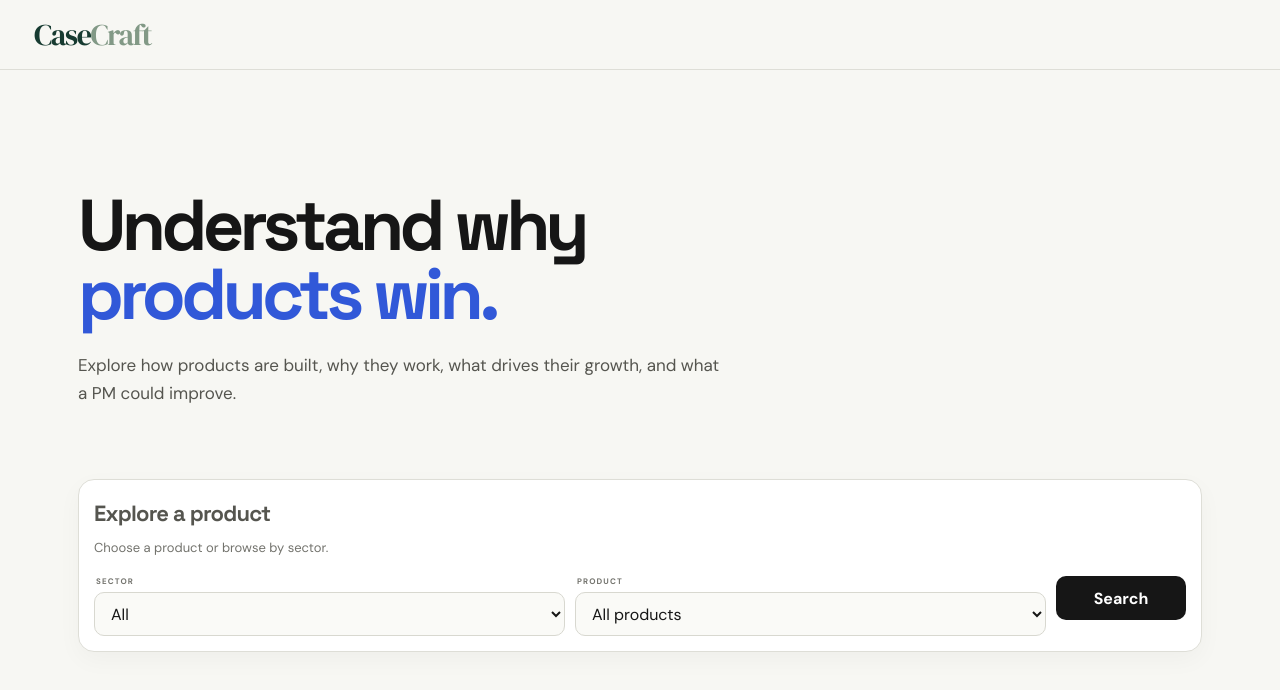
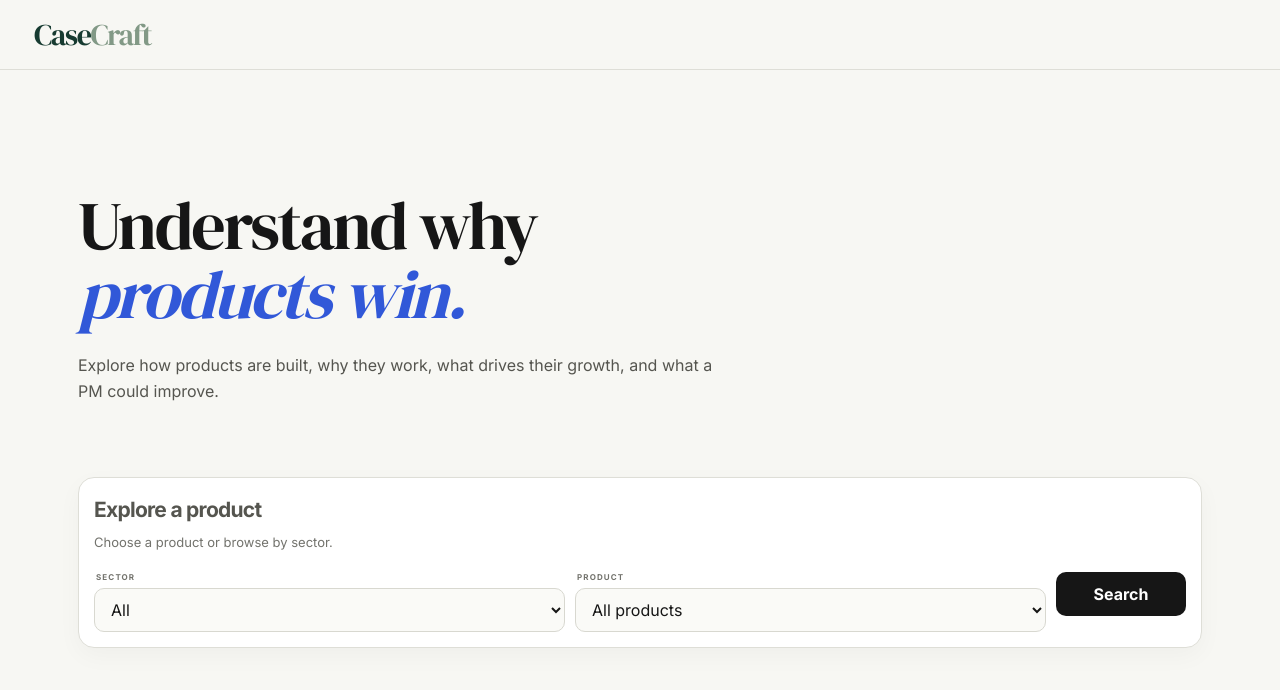
Before and after one commit to richikothari07/Case_craft, a React (Vite) app: page / in a window 1280 px wide. Shown: the top 690 px of the page. Built offline with nearby package versions, Linux system fonts and the light colour scheme.

Commit message:
Add files via upload

```diff
--- a/src/main.jsx
+++ b/src/main.jsx
@@ -8,23 +8,14 @@ function Badge({children, tone=""}){ return <span className={"badge "+tone}>{chi
 
 function displaySector(raw){
   const map={
-    "Quick Commerce":"Quick Commerce","Quick Commerce / Grocery":"Quick Commerce",
-    "E-commerce":"E-commerce & Marketplaces","E-commerce / Grocery":"E-commerce & Marketplaces",
-    "Fashion":"Fashion & Beauty","Beauty":"Fashion & Beauty","Beauty & Lifestyle":"Fashion & Beauty","Beauty / D2C":"Fashion & Beauty","Eyewear":"Fashion & Beauty",
-    "Consumer Electronics":"Consumer Tech",
-    "Kids & Parenting":"E-commerce & Marketplaces","Home & Sleep":"Home & Local Services",
-    "Fintech":"Fintech & Payments","Fintech / B2B SaaS":"Fintech & Payments","B2B Fintech":"Fintech & Payments","Financial Services":"Fintech & Payments",
-    "Fintech / Brokerage":"Investing & Insurance","Wealthtech":"Investing & Insurance","Insurtech":"Investing & Insurance",
-    "Food & Convenience":"Food & Dining","Food & Going Out":"Food & Dining",
-    "Mobility":"Mobility & EV","Mobility / EV":"Mobility & EV",
-    "Travel":"Travel & Hospitality","Travel / Hospitality":"Travel & Hospitality",
-    "Logistics":"Logistics",
+    "Quick Commerce":"Commerce & Retail","Quick Commerce / Grocery":"Commerce & Retail","E-commerce":"Commerce & Retail","E-commerce / Grocery":"Commerce & Retail","Fashion":"Commerce & Retail","Consumer Electronics":"Commerce & Retail","Beauty":"Commerce & Retail","Beauty & Lifestyle":"Commerce & Retail","Beauty / D2C":"Commerce & Retail","Eyewear":"Commerce & Retail","Kids & Parenting":"Commerce & Retail","Home & Sleep":"Commerce & Retail",
+    "Fintech":"Fintech & Financial Services","Fintech / Brokerage":"Fintech & Financial Services","Fintech / B2B SaaS":"Fintech & Financial Services","B2B Fintech":"Fintech & Financial Services","Wealthtech":"Fintech & Financial Services","Insurtech":"Fintech & Financial Services","Financial Services":"Fintech & Financial Services",
+    "Food & Convenience":"Food & Convenience","Food & Going Out":"Food & Convenience",
+    "Mobility":"Mobility, Travel & Logistics","Mobility / EV":"Mobility, Travel & Logistics","Travel":"Mobility, Travel & Logistics","Travel / Hospitality":"Mobility, Travel & Logistics","Logistics":"Mobility, Travel & Logistics",
     "Healthtech":"Health & Wellness","Health / Fitness":"Health & Wellness",
-    "Developer SaaS":"SaaS & Developer Tools","SaaS":"SaaS & Developer Tools",
-    "B2B Marketplace":"B2B Marketplaces",
-    "Edtech":"Education",
-    "Entertainment":"Media & Entertainment","Media & Entertainment":"Media & Entertainment",
-    "Real Estate":"Home & Local Services","Home Services":"Home & Local Services"
+    "Developer SaaS":"Software & B2B","SaaS":"Software & B2B","B2B Marketplace":"Software & B2B",
+    "Edtech":"Education","Entertainment":"Media & Entertainment","Media & Entertainment":"Media & Entertainment",
+    "Real Estate":"Consumer, Home & Lifestyle","Home Services":"Consumer, Home & Lifestyle"
   };
   return map[raw]||raw;
 }
@@ -35,22 +26,15 @@ function App(){
   const [selectedProduct,setSelectedProduct]=useState("All products");
   const [showResults,setShowResults]=useState(false);
   const sectorGroups={
-    "Quick Commerce":["Quick Commerce","Quick Commerce / Grocery"],
-    "E-commerce & Marketplaces":["E-commerce","E-commerce / Grocery","Kids & Parenting"],
-    "Fashion & Beauty":["Fashion","Beauty","Beauty & Lifestyle","Beauty / D2C","Eyewear"],
-    "Consumer Tech":["Consumer Electronics"],
-    "Fintech & Payments":["Fintech","Fintech / B2B SaaS","B2B Fintech","Financial Services"],
-    "Investing & Insurance":["Fintech / Brokerage","Wealthtech","Insurtech"],
-    "Food & Dining":["Food & Convenience","Food & Going Out"],
-    "Mobility & EV":["Mobility","Mobility / EV"],
-    "Travel & Hospitality":["Travel","Travel / Hospitality"],
-    "Logistics":["Logistics"],
+    "Commerce & Retail":["Quick Commerce","Quick Commerce / Grocery","E-commerce","E-commerce / Grocery","Fashion","Consumer Electronics","Beauty","Beauty & Lifestyle","Beauty / D2C","Eyewear","Kids & Parenting","Home & Sleep"],
+    "Fintech & Financial Services":["Fintech","Fintech / Brokerage","Fintech / B2B SaaS","B2B Fintech","Wealthtech","Insurtech","Financial Services"],
+    "Food & Convenience":["Food & Convenience","Food & Going Out"],
+    "Mobility, Travel & Logistics":["Mobility","Mobility / EV","Travel","Travel / Hospitality","Logistics"],
     "Health & Wellness":["Healthtech","Health / Fitness"],
-    "SaaS & Developer Tools":["Developer SaaS","SaaS"],
-    "B2B Marketplaces":["B2B Marketplace"],
+    "Software & B2B":["Developer SaaS","SaaS","B2B Marketplace"],
     "Education":["Edtech"],
     "Media & Entertainment":["Entertainment","Media & Entertainment"],
-    "Home & Local Services":["Real Estate","Home Services","Home & Sleep"]
+    "Consumer, Home & Lifestyle":["Real Estate","Home Services"]
   };
   const sectors=["All",...Object.keys(sectorGroups)];
   const filtered=useMemo(()=>{
@@ -59,35 +43,8 @@ function App(){
     return CASES.filter(c=>members.includes(c.sector));
   },[sector]);
 
-  React.useEffect(() => {
-    const handlePopState = () => {
-      setSelected(null);
-      setShowResults(false);
-      setSelectedProduct("All products");
-    };
-    window.addEventListener("popstate", handlePopState);
-    return () => window.removeEventListener("popstate", handlePopState);
-  }, []);
-
-  const openCase = (c) => {
-    window.history.pushState({ case: c.name }, "", `#case-${encodeURIComponent(c.name.toLowerCase())}`);
-    setSelected(c);
-    setShowResults(true);
-    window.scrollTo({ top: 0, behavior: "smooth" });
-  };
-
-  const goHome = () => {
-    if (window.location.hash) {
-      window.history.back();
-    } else {
-      setSelected(null);
-      setShowResults(false);
-      setSelectedProduct("All products");
-    }
-  };
-
   if(selected){
-    return <CaseView c={selected} back={goHome} />;
+    return <CaseView c={selected} back={()=>setSelected(null)} />;
   }
 
   return <div>
@@ -116,7 +73,7 @@ function App(){
             setShowResults(true);
             if(selectedProduct !== "All products"){
               const found=CASES.find(c=>c.name===selectedProduct);
-              if(found)openCase(found);
+              if(found)setSelected(found);
             }
           }}>Search</button>
         </div>
@@ -128,7 +85,7 @@ function App(){
           <span className="muted">Select a case study to explore</span>
         </div>
         <div className="grid">
-          {filtered.map((c,i)=><article className="card" key={c.name} onClick={()=>openCase(c)}>
+          {filtered.map((c,i)=><article className="card" key={c.name} onClick={()=>setSelected(c)}>
             <div className="cardTop"><Badge>{String(i+1).padStart(2,"0")}</Badge><span className="sector">{displaySector(c.sector)}</span></div>
             <h3>{c.name}</h3>
             <p className="tagline">{c.tag}</p>
--- a/src/styles.css
+++ b/src/styles.css
@@ -1,9 +1,9 @@
-@import url('https://fonts.googleapis.com/css2?family=DM+Sans:wght@400;500;600;700&family=DM+Serif+Display&family=Space+Grotesk:wght@500;600;700&display=swap');
+@import url('https://fonts.googleapis.com/css2?family=DM+Sans:wght@400;500;600;700&family=DM+Serif+Display&family=Inter:wght@400;500;600;700&display=swap');
 
 :root{--bg:#f7f7f3;--paper:#fff;--ink:#161616;--muted:#73736d;--line:#deded7;--accent:#3158d8;--soft:#eef2ff;--max:1180px}
 *{box-sizing:border-box}
 html{scroll-behavior:smooth}
-body{margin:0;background:var(--bg);color:var(--ink);font-family:"DM Sans",Arial,sans-serif;-webkit-font-smoothing:antialiased}
+body{margin:0;background:var(--bg);color:var(--ink);font-family:"Inter",Arial,sans-serif;-webkit-font-smoothing:antialiased}
 button,input,select{font:inherit}
 button,select{cursor:pointer}
 
@@ -17,11 +17,11 @@ button,select{cursor:pointer}
 .hero{display:grid;grid-template-columns:minmax(0,1fr) 220px;gap:70px;align-items:end;padding:26px 0 72px}
 .badge{display:inline-flex;align-items:center;border:1px solid #d4d4cc;border-radius:999px;padding:6px 10px;font-size:9px;line-height:1;letter-spacing:.12em;font-weight:800;color:#60605a;background:#fff;white-space:nowrap}
 .badge.light{background:#f2f2ed;border-color:#e2e2da;color:#686861}
-.hero h1,.caseHeader h1{font-family:"Space Grotesk",sans-serif;font-weight:700;font-size:72px;line-height:.96;letter-spacing:-.065em;margin:19px 0 22px;max-width:800px}
-.hero h1 em{font-style:normal;color:var(--accent)}
-.heroCopy{font-size:17px;line-height:1.65;max-width:650px;color:#55554f;margin:0}
+.hero h1,.caseHeader h1{font-family:"DM Serif Display",Georgia,serif;font-weight:400;font-size:68px;line-height:1.02;letter-spacing:-.035em;margin:19px 0 22px;max-width:800px}
+.hero h1 em{font-style:italic;color:var(--accent)}
+.heroCopy{font-size:16px;line-height:1.65;max-width:650px;color:#55554f;margin:0}
 .heroStat{border-left:1px solid var(--line);padding:6px 0 8px 30px}
-.heroStat strong{display:block;font-family:"Space Grotesk",sans-serif;font-size:60px;line-height:1;letter-spacing:-.06em}
+.heroStat strong{display:block;font-family:"DM Serif Display",Georgia,serif;font-size:54px;line-height:1;letter-spacing:-.06em}
 .heroStat span{display:block;font-weight:700;margin-top:7px}
 .heroStat small{display:block;color:var(--muted);font-size:11px;line-height:1.5;margin-top:10px}
 
@@ -35,13 +35,13 @@ button,select{cursor:pointer}
 
 .sectionHead{display:flex;align-items:end;justify-content:space-between;margin:58px 0 20px}
 .eyebrow{font-size:9px;letter-spacing:.15em;font-weight:800;color:var(--muted)}
-h2{font-family:"Space Grotesk",sans-serif;font-size:30px;line-height:1.1;margin:8px 0 0;letter-spacing:-.04em}
+h2{font-family:"Inter",Arial,sans-serif;font-weight:700;font-size:28px;line-height:1.1;margin:8px 0 0;letter-spacing:-.04em}
 .grid{display:grid;grid-template-columns:repeat(3,minmax(0,1fr));gap:12px}
 .card{position:relative;background:var(--paper);border:1px solid var(--line);border-radius:16px;padding:22px;min-height:292px;display:flex;flex-direction:column;cursor:pointer;transition:transform .18s ease,box-shadow .18s ease,border-color .18s ease;overflow:hidden}
 .card:hover{transform:translateY(-3px);box-shadow:0 16px 34px rgba(20,20,18,.07);border-color:#c9c9c1}
 .cardTop{display:flex;justify-content:space-between;align-items:center;gap:12px}
 .sector{font-size:10px;color:var(--muted);text-align:right}
-.card h3{font-family:"Space Grotesk",sans-serif;font-size:28px;line-height:1.05;margin:34px 0 6px;letter-spacing:-.045em}
+.card h3{font-family:"DM Serif Display",Georgia,serif;font-weight:400;font-size:30px;line-height:1.05;margin:34px 0 6px;letter-spacing:-.045em}
 .tagline{margin:0 0 13px!important;font-size:11px!important;color:var(--accent)!important;font-weight:700!important}
 .card p:not(.tagline){color:#595953;line-height:1.55;font-size:13px;margin:0}
 .cardFoot{display:flex;justify-content:space-between;align-items:center;border-top:1px solid var(--line);margin-top:auto;padding-top:14px;font-size:11px;font-weight:700}
@@ -49,32 +49,32 @@ h2{font-family:"Space Grotesk",sans-serif;font-size:30px;line-height:1.1;margin:
 
 .caseShell{max-width:980px;margin:0 auto;padding:68px 28px 100px}
 .caseHeader{padding-bottom:54px;border-bottom:1px solid var(--line)}
-.caseHeader h1{font-size:78px;margin:18px 0 15px}
-.caseTag{font-size:18px;line-height:1.6;color:#55554f;max-width:790px;margin:0}
+.caseHeader h1{font-size:72px;margin:18px 0 15px}
+.caseTag{font-size:17px;line-height:1.6;color:#55554f;max-width:790px;margin:0}
 .factsRow{display:grid;grid-template-columns:repeat(3,1fr);gap:10px;margin-top:34px}
 .fact{background:#fff;border:1px solid var(--line);border-radius:12px;padding:15px;font-size:12px;line-height:1.5}.fact span{display:block;color:var(--accent);font-size:8px;letter-spacing:.12em;font-weight:800;margin-bottom:7px}
 .caseSection{padding:56px 0;border-bottom:1px solid var(--line)}
-.sectionTitle{font-family:"Space Grotesk",sans-serif;font-weight:700;font-size:13px;letter-spacing:-.01em;margin-bottom:23px}
+.sectionTitle{font-family:"Inter",Arial,sans-serif;font-weight:700;font-size:13px;letter-spacing:-.01em;margin-bottom:23px}
 .proposition{background:var(--ink);color:#fff;border-radius:16px;padding:28px 30px;font-size:21px;line-height:1.5}
 .proposition strong{font-weight:600}
 .twoCol{display:grid;grid-template-columns:1fr 1fr;gap:50px;margin-top:32px}
 h4{font-size:13px;margin:0 0 9px;font-weight:700}p{line-height:1.65;margin:0;color:#55554f;font-size:14px}ul{padding-left:18px;margin:8px 0}li{margin:8px 0;color:#55554f;font-size:14px;line-height:1.5}
 .analysisBox,.metricTree,.evidenceNote{margin-top:23px;border:1px solid var(--line);background:#fafaf7;border-radius:13px;padding:17px 19px}.analysisBox>span,.metricTree>span,.evidenceNote b{font-size:8px;letter-spacing:.13em;color:var(--accent);font-weight:800}.analysisBox p,.metricTree p,.evidenceNote{margin-top:8px;color:#45453f;font-size:12px;line-height:1.6}
-.moatGrid{display:grid;grid-template-columns:repeat(2,1fr);gap:10px}.moat{border:1px solid var(--line);background:#fff;border-radius:13px;padding:19px;display:flex;gap:14px}.moat>span{font-family:"Space Grotesk";font-size:11px;color:var(--accent);font-weight:700}.moat p{color:var(--ink);font-size:13px}
-.teardown{border-top:1px solid var(--line)}.tear{display:grid;grid-template-columns:190px 1fr;gap:30px;padding:20px 0;border-bottom:1px solid var(--line)}.tear h4{font-size:13px}.tear p{font-size:14px;color:#383834}.tearQuestion{display:block;color:#88887f;font-size:10px;line-height:1.45;margin-top:6px}.tearMetric{margin-top:13px;padding-top:10px;border-top:1px dashed var(--line);font-size:11px;color:#383834}.tearMetric span{margin-right:8px;font-size:8px;letter-spacing:.12em;color:var(--accent);font-weight:800}
-.loopGrid{display:grid;grid-template-columns:repeat(3,1fr);gap:10px}.loop{background:#fff;border:1px solid var(--line);border-radius:13px;padding:19px}.loop>span,.improveGrid span{font-size:8px;letter-spacing:.12em;color:var(--accent);font-weight:800}.loop h4{font-family:"Space Grotesk";font-size:16px;margin:11px 0 8px}.loop p{font-size:12px}
-.metrics{display:grid;gap:9px}.metric{display:grid;grid-template-columns:1.2fr 1fr;gap:28px;padding:19px;background:#fff;border:1px solid var(--line);border-radius:12px}.metricType{font-size:8px;text-transform:uppercase;letter-spacing:.12em;color:var(--accent);font-weight:800}.metric h4{font-family:"Space Grotesk";font-size:15px;margin-top:6px}.metric p{font-size:12px}.metricTree{background:var(--ink);color:#fff;border-color:var(--ink)}.metricTree p{color:#e7e7e2}.metricTree span{color:#aabaff}
-.tradeoffGrid{display:grid;grid-template-columns:repeat(3,1fr);gap:10px}.tradeoff{background:#fff;border:1px solid var(--line);border-radius:13px;padding:19px;display:flex;gap:12px}.tradeoff>span{font-family:"Space Grotesk";color:var(--accent);font-weight:700}.tradeoff p{font-size:12px;color:#3f3f3a}
-.improvements{display:grid;gap:9px}.improve{padding:21px;background:#fff;border:1px solid var(--line);border-radius:13px}.improveHead{display:flex;justify-content:space-between;gap:15px;align-items:center}.improve h4{font-family:"Space Grotesk";font-size:16px}.improveGrid{display:grid;grid-template-columns:1.6fr 1fr 1fr;gap:18px;margin-top:15px}.improveGrid>div{padding-top:11px;border-top:1px solid var(--line)}.improveGrid p{font-size:11px;margin-top:6px}
-.questions{display:grid;grid-template-columns:1fr 1fr;gap:9px}.questions>div{display:flex;gap:14px;padding:19px;background:#fff;border:1px solid var(--line);border-radius:12px}.questions span{font-family:"Space Grotesk";color:var(--accent);font-weight:700;font-size:11px}.questions p{color:var(--ink);font-weight:600;font-size:12px;line-height:1.5}
+.moatGrid{display:grid;grid-template-columns:repeat(2,1fr);gap:10px}.moat{border:1px solid var(--line);background:#fff;border-radius:13px;padding:19px;display:flex;gap:14px}.moat>span{font-family:"Inter",Arial,sans-serif;font-size:11px;color:var(--accent);font-weight:700}.moat p{color:var(--ink);font-size:13px}
+.teardown{border-top:1px solid var(--line)}.tear{display:grid;grid-template-columns:190px 1fr;gap:30px;padding:20px 0;border-bottom:1px solid var(--line)}.tear h4{font-size:14px;font-weight:700}.tear p{font-size:14px;color:#383834}.tearQuestion{display:block;color:#88887f;font-size:10px;line-height:1.45;margin-top:6px}.tearMetric{margin-top:13px;padding-top:10px;border-top:1px dashed var(--line);font-size:11px;color:#383834}.tearMetric span{margin-right:8px;font-size:8px;letter-spacing:.12em;color:var(--accent);font-weight:800}
+.loopGrid{display:grid;grid-template-columns:repeat(3,1fr);gap:10px}.loop{background:#fff;border:1px solid var(--line);border-radius:13px;padding:19px}.loop>span,.improveGrid span{font-size:8px;letter-spacing:.12em;color:var(--accent);font-weight:800}.loop h4{font-family:"Inter",Arial,sans-serif;font-weight:700;font-size:16px;margin:11px 0 8px}.loop p{font-size:12px}
+.metrics{display:grid;gap:9px}.metric{display:grid;grid-template-columns:1.2fr 1fr;gap:28px;padding:19px;background:#fff;border:1px solid var(--line);border-radius:12px}.metricType{font-size:8px;text-transform:uppercase;letter-spacing:.12em;color:var(--accent);font-weight:800}.metric h4{font-family:"Inter",Arial,sans-serif;font-weight:700;font-size:15px;margin-top:6px}.metric p{font-size:12px}.metricTree{background:var(--ink);color:#fff;border-color:var(--ink)}.metricTree p{color:#e7e7e2}.metricTree span{color:#aabaff}
+.tradeoffGrid{display:grid;grid-template-columns:repeat(3,1fr);gap:10px}.tradeoff{background:#fff;border:1px solid var(--line);border-radius:13px;padding:19px;display:flex;gap:12px}.tradeoff>span{font-family:"Inter",Arial,sans-serif;color:var(--accent);font-weight:700}.tradeoff p{font-size:12px;color:#3f3f3a}
+.improvements{display:grid;gap:9px}.improve{padding:21px;background:#fff;border:1px solid var(--line);border-radius:13px}.improveHead{display:flex;justify-content:space-between;gap:15px;align-items:center}.improve h4{font-family:"Inter",Arial,sans-serif;font-weight:700;font-size:16px}.improveGrid{display:grid;grid-template-columns:1.6fr 1fr 1fr;gap:18px;margin-top:15px}.improveGrid>div{padding-top:11px;border-top:1px solid var(--line)}.improveGrid p{font-size:11px;margin-top:6px}
+.questions{display:grid;grid-template-columns:1fr 1fr;gap:9px}.questions>div{display:flex;gap:14px;padding:19px;background:#fff;border:1px solid var(--line);border-radius:12px}.questions span{font-family:"Inter",Arial,sans-serif;color:var(--accent);font-weight:700;font-size:11px}.questions p{color:var(--ink);font-weight:600;font-size:12px;line-height:1.5}
 .evidence{display:grid;grid-template-columns:1fr 1fr;gap:45px}.evidence a{display:flex;justify-content:space-between;padding:11px 0;border-bottom:1px solid var(--line);color:var(--ink);text-decoration:none;font-size:12px}.evidence a:hover{color:var(--accent)}
 footer{text-align:center;color:#85857e;font-size:10px;padding:28px;border-top:1px solid var(--line)}
 
-@media(max-width:850px){.topbar{padding:0 18px}.topmeta{display:none}.shell,.caseShell{padding:46px 18px 70px}.hero{display:block;padding:18px 0 48px}.hero h1,.caseHeader h1{font-size:50px}.heroStat{border-left:0;border-top:1px solid var(--line);padding:18px 0 0;margin-top:30px}.selectRow{grid-template-columns:1fr}.grid{grid-template-columns:1fr}.sectionHead{display:block}.sectionHead .muted{display:block;margin-top:8px}.factsRow,.twoCol,.moatGrid,.loopGrid,.tradeoffGrid,.evidence,.questions,.improveGrid{grid-template-columns:1fr}.tear{grid-template-columns:1fr;gap:8px}.metric{grid-template-columns:1fr}.caseTag{font-size:16px}}
+@media(max-width:850px){.topbar{padding:0 18px}.topmeta{display:none}.shell,.caseShell{padding:46px 18px 70px}.hero{display:block;padding:18px 0 48px}.hero h1,.caseHeader h1{font-size:48px}.heroStat{border-left:0;border-top:1px solid var(--line);padding:18px 0 0;margin-top:30px}.selectRow{grid-template-columns:1fr}.grid{grid-template-columns:1fr}.sectionHead{display:block}.sectionHead .muted{display:block;margin-top:8px}.factsRow,.twoCol,.moatGrid,.loopGrid,.tradeoffGrid,.evidence,.questions,.improveGrid{grid-template-columns:1fr}.tear{grid-template-columns:1fr;gap:8px}.metric{grid-template-columns:1fr}.caseTag{font-size:16px}}
 
 
 /* CaseCraft search-first homepage */
-.explorePrompt{font-family:"Space Grotesk",sans-serif;font-size:22px;font-weight:700;letter-spacing:-.035em;margin:0}
+.explorePrompt{font-family:"Inter",Arial,sans-serif;font-size:21px;font-weight:700;letter-spacing:-.035em;margin:0}
 .exploreHint{font-size:13px;color:var(--muted);margin:5px 0 18px}
 .selectRow{grid-template-columns:1fr 1fr 130px}
 .searchButton{height:44px;border:0;border-radius:10px;background:var(--ink);color:#fff;font-weight:700;text-transform:none;transition:transform .18s ease,opacity .18s ease}
```
